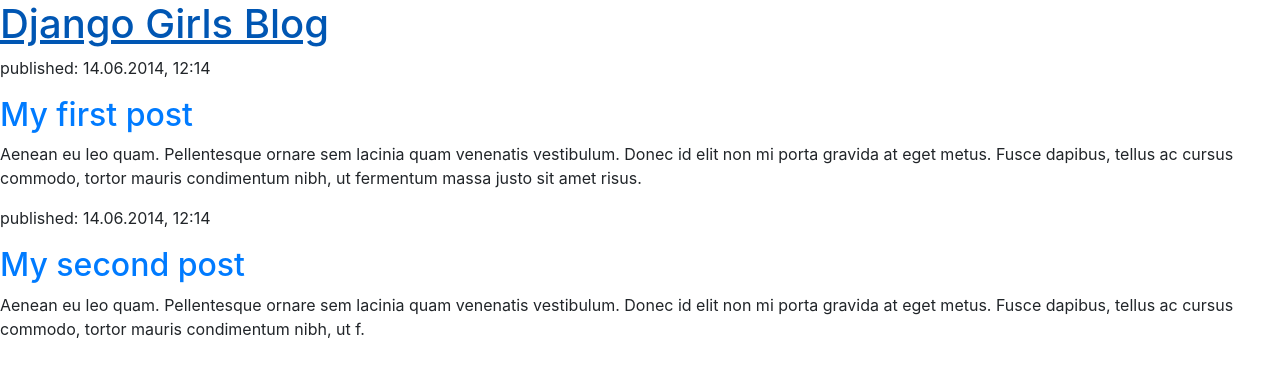
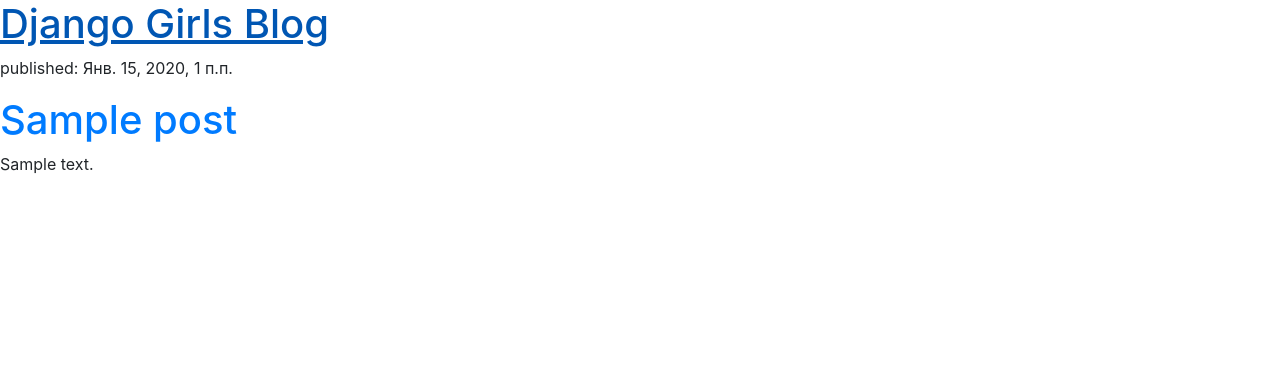
Before and after one commit to wolf811/svarka-naks-site, a Django app: page / in a window 1280 px wide. Shown: the top 377 px of the page. Run offline with Django 3.2, Linux system fonts and the light colour scheme; tables that the repository leaves empty hold one stand-in row (values such as "Sample post"); some libraries are stand-ins or nearby versions.

Commit message:
Modified templates to display posts from database.

```diff
--- a/journal/templates/journal/post_list.html
+++ b/journal/templates/journal/post_list.html
@@ -14,16 +14,13 @@
     <div>
         <h1><a href="/">Django Girls Blog</a></h1>
     </div>
+    {% for post in posts %}
     <div>
-        <p>published: 14.06.2014, 12:14</p>
-        <h2><a href="">My first post</a></h2>
-        <p>Aenean eu leo quam. Pellentesque ornare sem lacinia quam venenatis vestibulum. Donec id elit non mi porta gravida at eget metus. Fusce dapibus, tellus ac cursus commodo, tortor mauris condimentum nibh, ut fermentum massa justo sit amet risus.</p>
+        <p>published: {{ post.published_date }}</p>
+        <h1><a href="">{{ post.title }}</a></h1>
+        <p>{{ post.text|linebreaksbr }}</p>
     </div>
-    <div>
-        <p>published: 14.06.2014, 12:14</p>
-        <h2><a href="">My second post</a></h2>
-        <p>Aenean eu leo quam. Pellentesque ornare sem lacinia quam venenatis vestibulum. Donec id elit non mi porta gravida at eget metus. Fusce dapibus, tellus ac cursus commodo, tortor mauris condimentum nibh, ut f.</p>
-    </div>
+    {% endfor %}
     <!-- Optional JavaScript -->
     <!-- jQuery first, then Popper.js, then Bootstrap JS -->
     <script src="https://code.jquery.com/jquery-3.5.1.slim.min.js" integrity="sha384-DfXdz2htPH0lsSSs5nCTpuj/zy4C+OGpamoFVy38MVBnE+IbbVYUew+OrCXaRkfj" crossorigin="anonymous"></script>
--- a/journal/views.py
+++ b/journal/views.py
@@ -1,5 +1,7 @@
 from django.shortcuts import render
+from django.utils import timezone
+from .models import Post
 
-# Create your views here.
 def post_list(request):
-    return render(request, 'journal/post_list.html', {})
+    posts = Post.objects.filter(published_date__lte=timezone.now()).order_by('published_date')
+    return render(request, 'journal/post_list.html', {'posts': posts})
```
